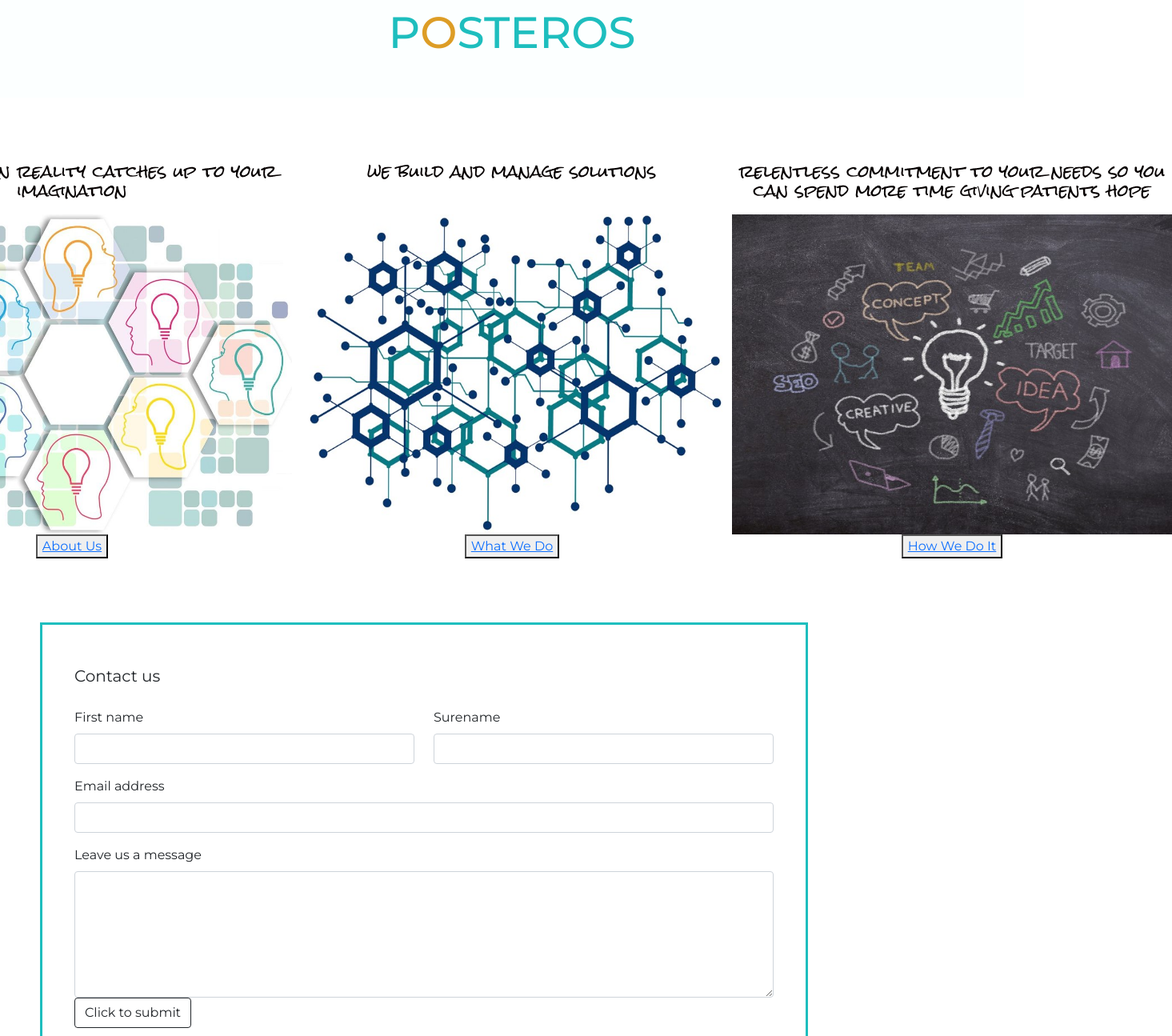
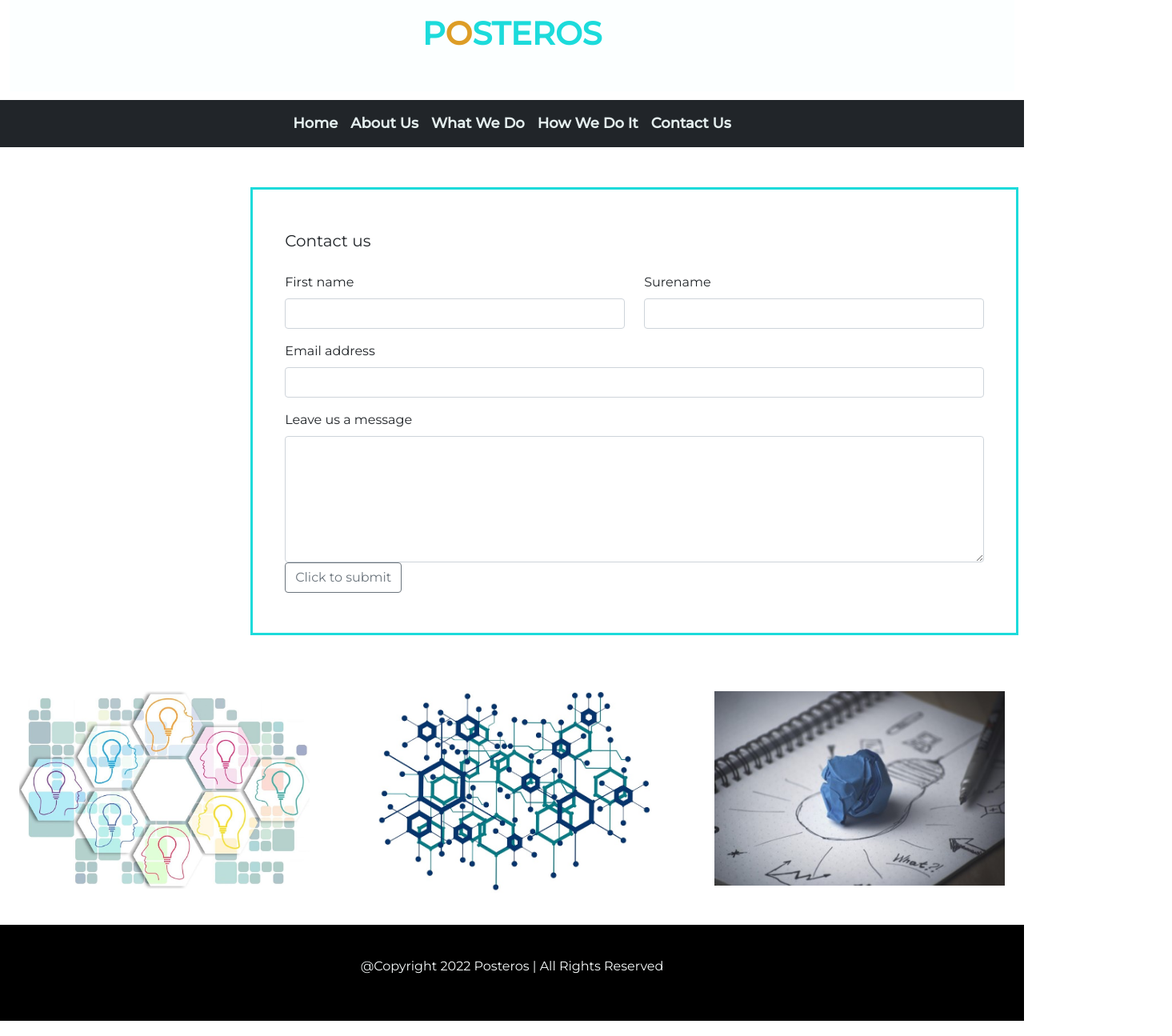
Before and after one commit to HavenJE/Posteros_App, a React (Create React App) app: page /Contact in a window 1280 px wide. Shown: the part 40-1335 px from the top of the page at 80% size, 1465 px wide, since content can reach past the window. Built offline with nearby package versions, Linux system fonts and the light colour scheme.

Commit message:
initial style pushed to Update4_Responisve_Main_Component

```diff
--- a/src/App.js
+++ b/src/App.js
@@ -1,28 +1,13 @@
 
 import './App.css';
-import Logo from './components/Logo';
-import Main from './components/Main';
-import Contact from './components/Contact';
-import FirstCarousel from './components/FirstCarousel';
-// import About_img1 from './pages/aboutUs/About_img1';
-// import About_img3 from './pages/aboutUs/About_img3';
-// import ab_Images from './assets/ab_Images';
-
+import 'bootstrap/dist/css/bootstrap.min.css';
+import Home from './components/Home';
 
 function App() {
 
   return (
     <div className="App">
-      <Logo />
-
-      <div className='first-ab-image-outer-div'>
-
-        <div className='inner-div'>
-          <Main />
-          <Contact />
-
-        </div>
-      </div>
+     <Home />
 
     </div>
   );
--- a/src/components/Contact.js
+++ b/src/components/Contact.js
@@ -48,7 +48,7 @@ function Contact() {
 
                 </Form.Group>
 
-                <Button variant="outline-dark" type="submit" className="button">
+                <Button variant="outline-secondary" type="submit" className="contactButton">
                     Click to submit
                 </Button>
             </Form>
--- /dev/null
+++ b/src/components/Footer.js
@@ -0,0 +1,11 @@
+import React from 'react'
+
+function Footer() {
+    return (
+        <div className='footer'>
+            <p className='copyright'>@Copyright 2022 Posteros | All Rights Reserved </p>
+        </div>
+    )
+}
+
+export default Footer
--- /dev/null
+++ b/src/components/Home.js
@@ -0,0 +1,23 @@
+
+import 'bootstrap/dist/css/bootstrap.min.css';
+import Logo from './Logo';
+import NavbarComp from './NavbarComp';
+import Main from './Main';
+import Footer from './Footer';
+
+
+function Home() {
+    return (
+        <div>
+            <Logo />
+            <NavbarComp />
+
+            <section>
+                <Main />
+                <Footer />
+            </section>
+        </div>
+    )
+}
+
+export default Home
--- a/src/components/Logo.js
+++ b/src/components/Logo.js
@@ -3,8 +3,11 @@ import React from 'react'
 function Logo() {
     return (
         <div>
-            <div>
-                <h1 className='appName'> P<span className='letterO'>O</span>STEROS </h1>
+            <div className='container-fluid'>
+                <div className='col-lg  col-md col-sm'>
+                    <h1 className='appName'> P<span className='letterO'>O</span>STEROS </h1>
+                </div>
+
             </div>
         </div>
 
--- a/src/components/Main.js
+++ b/src/components/Main.js
@@ -1,55 +1,80 @@
 import img1 from '../assets/Ab_images/img1.jpg';
 import img2 from '../assets/WeDo_Images/img2.jpg'
 import img3 from '../assets/HowWe_images/img3.jpg'
+import { Button } from 'react-bootstrap'
+import { FaHandPointUp } from 'react-icons/fa'
 
 function Main() {
     return (
         <div className='main'>
-            <span>
-                <p>
-                    <h3> success is when reality catches up to your imagination </h3>
-                </p>
+            <div className='row'>
+                <div className='col-lg-4 col-md-4'>
 
-                <img src={img1} alt='' width={500} height={400} />
+                    <div className='container-fluid'>
+                        <img src={img1} className='img-fluid' alt='' width={500} height={400} />
 
-                <div className="button1">
-                    <button>
-                        <a href=""> About Us</a>
-                    </button>
+                        <div className='overlay '>
+                            <div className="phrase">
+                                <h3> success is when reality catches up to your imagination </h3>
+                            </div>
+
+                            <div className='overlayButton'>
+                                <Button variant="outline-secondary">
+                                    <a href="" style={{ textDecoration: 'none', color: 'black', fontWeight: '600' }}> About Us</a>
+                                </Button>
+                            </div>
+                            <div className='handUp'>
+                                <FaHandPointUp/>
+                            </div>
+                        </div>
+                    </div>
                 </div>
-            </span>
 
+                <div className='col-lg-4 col-md-4'>
 
+                    <div className='container-fluid'>
+                        <img src={img2} alt='' className='img-fluid' width={500} height={400}  />
 
-            <span className='span2'>
-                <p>
-                    <h3>we build and manage solutions </h3>
-                </p>
+                        <div className='overlay'>
+                            <div className="phrase">
+                                <h3>we build and manage solutions </h3>
+                            </div>
 
-                <img src={img2} alt='' width={500} height={400} />
+                            <div className='overlayButton'>
+                                <Button variant="outline-secondary">
+                                    <a href="" style={{ textDecoration: 'none', color: 'black', fontWeight: '600' }}> What We Do</a>
+                                </Button>
+                            </div>
+                            <div className='handUp'>
+                                <FaHandPointUp />
+                            </div>
+                        </div>
+                    </div>
+                </div>
 
-                <div className="button2">
-                    <button>
-                        <a href=""> What We Do</a>
-                    </button>
+                <div className='col-lg-4 col-md-4'>
+
+                    <div className='container-fluid'>
+                        <img src={img3} alt='' className='img-fluid' width={500} height={400}  />
+
+                        <div className='overlay'>
+                            <div className="phrase" >
+                                <h3>relentless commitment to your needs so you can spend more time giving patients hope </h3>
+                            </div>
+
+                            <div className='overlayButton'>
+                                <Button variant="outline-secondary">
+                                    <a href="" style={{ textDecoration: 'none', color: 'black', fontWeight: '600' }}> How We Do It</a>
+                                </Button>
+                            </div>
+                            <div className='handUp'>
+                                <FaHandPointUp/>
+                            </div>
+                        </div>
+                    </div>
+
                 </div>
-            </span>
-
-            <span>
-                <p>
-                    <h3>relentless commitment to your needs so you can spend more time giving patients hope </h3>
-                </p>
-
-                <img src={img3} alt='' width={500} height={400} />
-
-                <div className="button3">
-                    <button>
-                        <a href=""> How We Do It</a>
-                    </button>
-                </div>
-            </span>
-
-
+            </div>
         </div>
     )
 }
--- /dev/null
+++ b/src/components/NavbarComp.js
@@ -0,0 +1,48 @@
+
+import 'bootstrap/dist/css/bootstrap.min.css';
+import { Navbar, Nav, Container } from 'react-bootstrap';
+import { BrowserRouter as Router, Link, Routes, Route } from 'react-router-dom'
+import { v4 } from 'uuid'
+import Home from './Home';
+import Contact from './Contact';
+
+
+function NavbarComp() {
+    return (
+        <section className="container-fluid" >
+            <div key={v4()} className="row align-items-center">
+                <Router>
+                    <Navbar bg='dark' variant="dark" expand="lg" sticky="top" >
+                        <Container className='justify-content-center'>
+                            <div className='navbar-tabs' >
+                                <Navbar.Toggle aria-controls="basic-navbar-nav" />
+                                <Navbar.Collapse
+                                    id="basic-navbar-nav"
+                                    style={{ fontSize: '18px' }}>
+                                    <Nav className="mx-auto-d-grid " >
+                                        <Nav.Link style={{ color: 'rgb(228, 238, 238)', fontWeight: '900' }} as={Link} to={'/'}>Home</Nav.Link>
+                                        <Nav.Link style={{ color: 'rgb(228, 238, 238)', fontWeight: '900' }} as={Link} to={'/About'}>About Us</Nav.Link>
+                                        <Nav.Link style={{ color: 'rgb(228, 238, 238)', fontWeight: '900' }} as={Link} to={'/WhatWeDo'}>What We Do</Nav.Link>
+                                        <Nav.Link style={{ color: 'rgb(228, 238, 238)', fontWeight: '900' }} as={Link} to={'/HowWeDoIt'}>How We Do It</Nav.Link>
+                                        <Nav.Link style={{ color: 'rgb(228, 238, 238)', fontWeight: '900' }} as={Link} to={'/Contact'}>Contact Us</Nav.Link>
+                                    </Nav>
+                                </Navbar.Collapse>
+                            </div>
+                        </Container>
+
+                    </Navbar>
+
+                    <div key={v4()}>
+                        <Routes>
+                            <Route exact path="/Home"  element={<Home />}/>
+                            <Route exact path="/Contact" element={<Contact />} />
+                        </Routes>
+                    </div>
+
+                </Router>
+            </div>
+        </section>
+    )
+}
+
+export default NavbarComp
--- a/src/index.css
+++ b/src/index.css
@@ -1,20 +1,19 @@
 * {
   box-sizing: border-box;
   font-family: 'Montserrat', sans-serif;
-
 }
-
 
 .appName {
   padding: 3rem 0rem;
-  margin-bottom: 5rem;
+  margin-bottom: 0.7rem;
   display: flex;
   justify-content: center;
   align-items: center;
-  color: rgb(30, 190, 190);
+
+  color: rgb(28, 219, 219);
   background-color: rgb(252, 255, 255);
-  font-weight: 500;
-  font-size: 55px;
+  font-weight: 600;
+  font-size: 40px;
   position: sticky;
 }
 
@@ -29,6 +28,11 @@ body {
     sans-serif;
   -webkit-font-smoothing: antialiased;
   -moz-osx-font-smoothing: grayscale;
+
+  display: flex;
+  justify-content: center;
+  align-items: center;
+  min-height: 100vh;
 }
 
 code {
@@ -128,31 +132,98 @@ p {
 }
 
 .main {
-  display: flex;
-  justify-content: center;
-  align-content: center;
-  margin-bottom: 80px;
+  text-align: center;
+  width: 100%;
+  height: auto;
+  overflow: hidden;
+
 }
 
-.main>span {
-  display: inline-block;
+/* .container > img:hover {
+  opacity: 0.1;
+  transition: opacity 1s ease-in-out;
+
+} */
+
+/* .container:hover .overlay {
+  display: block;
+  float: left;
+  transition: opacity 1s ease-in-out;
+  cursor: pointer;
+  justify-content: center;
+  align-items: center;
+  align-content: center;
+} */
+
+.container-fluid {
+  /* width: 500px;
+  height: 350px; */
+  /* float: left; */
+  position: relative;
+  margin: 10px;
+}
+
+/* .container .overlay {
+  border: 3px solid rgb(0, 0, 0);
+  border-radius: 10%;
+  width: 490px;
+  position: relative;
+  top: -240px;
+  display: none;
+  animation-name: slide;
+  animation-duration: 1s;
+  background-color: rgb(255, 255, 255);
+} */
+
+.container-fluid .overlay {
+  width: 100%;
+  height: 100%;
+  position: absolute;
+  top: 0;
+  left: 5px;
+
+  display: flex;
+  flex-direction: column;
+  justify-content: center;
+  align-items: center;
   align-content: center;
   text-align: center;
 
-}
-
-.main > span:hover {
-  opacity: 0.5;
-  height: 401px;
-  transition: opacity 1s;
+  opacity: 0;
+  transition: opacity 0.4s ease-in-out;
+  background: black;
   cursor: pointer;
 }
 
-.main>span>p>h3 {
-  width: 550px;
-  height: 50px;
+/* To target the animation of the overlay */
+.container-fluid .overlay>* {
+  transform: translateY(20px);
+  transition: transform 0.4s;
+}
+
+.container-fluid:hover .overlay > * {
+  transform: translateY(0);
+}
+
+/* @keyframes slide {
+  0%{opacity: 0.7;}
+  100%{opacity: 0.9;}
+} */
+
+.container-fluid:hover .overlay {
+  opacity: 0.8;
+}
+
+.container-fluid h3 {
+  height: 100%;
+  max-width: 95%;
+  background-color: rgb(0, 0, 0);
+  color: rgb(255, 255, 255);
   justify-content: center;
-  font-size: 20px;
+  align-items: center;
+  text-align: center;
+  font-size: 15px;
+
 
   font-family: 'Architects Daughter', cursive;
   font-family: 'Cormorant', serif;
@@ -163,18 +234,31 @@ p {
   font-family: 'Rock Salt', cursive;
 }
 
-.main>span>img {
-  display: inline-block;
-  width: 550px;
-  justify-content: end;
+.container-fluid .overlayButton {
+  border: 2px solid black;
+  border-radius: 50%;
+  font-size: 15px;
+  background-color: rgb(253, 253, 253);
+  /* display: inline-block; */
+  margin-top: 20px;
 }
 
-.contact-container{
-  border: 3px solid rgb(30, 190, 190);
-  width: 60rem;
-  height: 35rem;
-  margin: 50px;
+.container-fluid .handUp {
+  margin-top: 5px;
+  color: white;
+
+}
+
+/* Footer */
+.copyright {
+  background-color: black;
+  color: rgb(246, 250, 250);
+  height: 120px;
+  align-items: center;
+  justify-content: center;
+  text-align: center;
   padding: 40px;
+  margin-top: 30px;
 }
 
 .carousel1-contaier {
@@ -191,6 +275,27 @@ p {
   border: 3px solid black;
 }
 
+/* Navbar */
+.Container {
+  height: auto;
+}
+
+/* Contact form  */
+.contactButton {
+  border: 2px solid cyan;
+}
+
+.contact-container {
+  border: 3px solid rgb(28, 219, 219);
+  width: 60rem;
+  height: 35rem;
+  margin: 50px;
+  padding: 40px;
+  position: relative;
+  left: 20%;
+}
+
+
 /* .carousel1-contaier > .carousel1 .carousel2 .carousel3 > img {
   width: 100px;
   height: 100px;
```
Also changed, not shown: notes.txt, src/assets/HowWe_images/img3.jpg.
